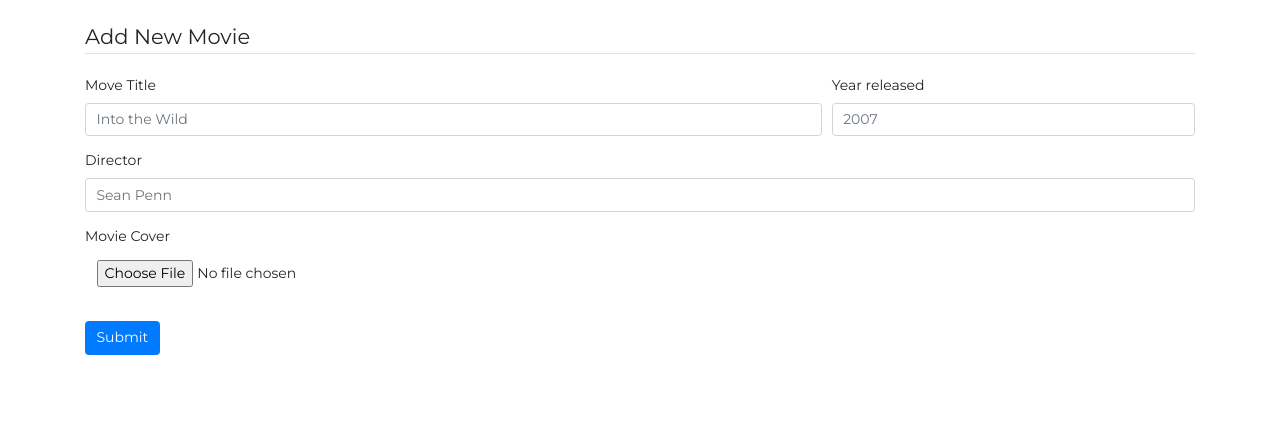
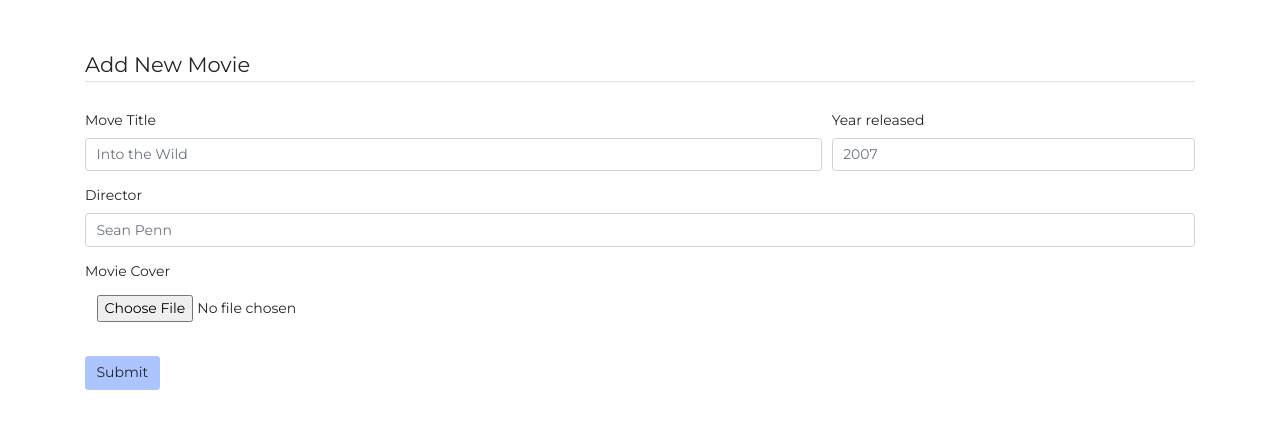
Before and after one commit to ElaineJYKim/movie-journal-sentiment-analysis-model, a Flask app: page /add_movie in a window 1280 px wide. Shown: the part 49-478 px from the top of the page. Run offline with Flask 2, Linux system fonts and the light colour scheme; parts of the project's set-up code (start-up, migrations or seed data) failed here and were passed over; some libraries are stand-ins or nearby versions.

Commit message:
im done making it pretty. something went terribly wrong wieth the model

```diff
--- a/MovieJournal/moviejournal/forms.py
+++ b/MovieJournal/moviejournal/forms.py
@@ -28,4 +28,4 @@ class MovieForm(FlaskForm):
 
 class JournalEntryForm(FlaskForm):
     entry = TextAreaField('Entry', validators=[DataRequired(), Length(min=1)])
-    submit = SubmitField('Upload Journal')
+    submit = SubmitField('Upload new entry')
--- a/MovieJournal/moviejournal/routes.py
+++ b/MovieJournal/moviejournal/routes.py
@@ -65,7 +65,8 @@ def model_predict(text):
 @app.route('/delete_journal/<int:movie_id>')
 def delete_journal(movie_id):
 
-    if MovieJournals.query.get(movie_id).entries is not None:
+    if len(MovieJournals.query.get(movie_id).entries) > 0:
+
         entries = MovieJournals.query.get(movie_id).entries
 
         for entry in entries:
@@ -77,4 +78,18 @@ def delete_journal(movie_id):
 
     db.session.commit()
 
-    return render_template('home.html', movies=MovieJournals)
+    return redirect(url_for("home"))
+
+@app.route('/delete_entries/<int:movie_id>')
+def delete_entries(movie_id):
+
+    if len(MovieJournals.query.get(movie_id).entries) > 0:
+
+        entries = MovieJournals.query.get(movie_id).entries
+
+        for entry in entries:
+            JournalEntry.query.filter_by(id=entry.id).delete()
+
+        db.session.commit()
+
+    return redirect(url_for("journal", movie_id=movie_id))
--- a/MovieJournal/moviejournal/static/main.css
+++ b/MovieJournal/moviejournal/static/main.css
@@ -10,11 +10,6 @@ html, body{
 
 .navbar-brand {
     font-weight: 400;
-}
-
-.container-fluid {
-    /* margin-left: 2rem;
-    margin-right: 2rem; */
 }
 
 .content {
@@ -32,6 +27,7 @@ a, a:hover, a:focus, a:active {
     display: flex;
     flex-wrap: wrap;
     margin-top: 2rem;
+    justify-content: space-evenly;
 }
 
 .movie_card{
@@ -77,7 +73,7 @@ a, a:hover, a:focus, a:active {
 
 /* Journal */
 .journal_entries {
-    padding-top: 10rem;
+  margin-top: 3rem;
 }
 
 .journal-header {
@@ -97,23 +93,26 @@ a, a:hover, a:focus, a:active {
     box-shadow: 0px 0px 120px -55px rgba(255, 51, 0, 0.5);
   }
 
-  #tomb{
-    box-shadow: 0px 0px 150px -45px rgba(19, 160, 134, 0.6);
-    &:hover{
-      box-shadow: 0px 0px 120px -55px rgba(19, 160, 134, 0.6);
-    }
-  }
-
-  #ave{
-    box-shadow: 0px 0px 150px -45px rgba(199,147,75, 0.7);
-    margin-bottom: 200px;
-    &:hover{
-      box-shadow: 0px 0px 120px -55px rgba(199,147,75, 0.7);
-    }
-  }
-
-
   .submit_btn {
     background-color: transparent;
 
   }
+
+
+/* journal */
+.journal_continaer{
+  display: flex;
+}
+.form_container {
+   margin-top: 2rem;
+  }
+
+.my_button {
+  /* background-color: rgba(255, 60, 0, 0.548); */
+  background-color: #ACC5FF;
+}
+
+.add_movie_title {
+  margin-bottom: 2rem !important;
+  font-weight: 500;
+}
--- a/MovieJournal/moviejournal/templates/add_movie.html
+++ b/MovieJournal/moviejournal/templates/add_movie.html
@@ -1,11 +1,11 @@
 {% extends "layout.html" %}
 {% block content %}
-    <div>
+    <div class="form_container">
         <form action="#" method="POST" enctype="multipart/form-data">
             {{ form.hidden_tag() }}
 
             <fieldset class="form-group">
-                <legend class="border-bottom mb-4"> Add New Movie </legend>
+                <legend class="border-bottom mb-4 add_movie_title"> Add New Movie </legend>
                 <div class="form-row">
 
                     <div class="form-group col-md-8">
@@ -46,11 +46,12 @@
                 <div class="form-group">
                     {{ form.cover.label(class="form-control-label") }}
                     <br/>
-                    {{ form.cover(class="btn submit_btn") }}
+                    {{ form.cover(class="btn submit_btn)") }}
                 </div>
             </fieldset>
+
             <div class="form-group">
-                {{ form.submit(class="btn btn-primary") }}
+                {{ form.submit(class="btn my_button") }}
             </div>
 
         </form>
```
Also changed, not shown: MovieJournal/moviejournal/templates/journal.html (+12 -8 lines), MovieJournal/moviejournal/site.db, 10 other files.
